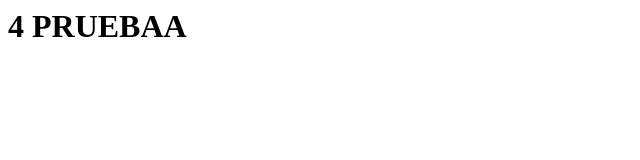
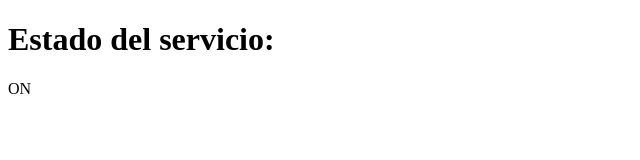
Before and after one commit to Raul-edu-navarra/status.sz14rt.live, a plain HTML site: page index.html in a window 1280 px wide. Shown: the whole page, without its empty margins (0-640 px from the left). Drawn offline with Linux system fonts and the light colour scheme.

Commit message:
Update index.html

```diff
--- a/index.html
+++ b/index.html
@@ -1,3 +1,14 @@
-<html>
-<h1> 4 PRUEBAA </h1>
+<!DOCTYPE html>
+<html lang="en">
+<head>
+    <meta charset="UTF-8">
+    <meta name="viewport" content="width=device-width, initial-scale=1.0">
+    <link rel="stylesheet" href="style.css">
+    <title>Estado del servidor de correo</title>
+</head>
+<body>
+    <h1>Estado del servicio:</h1>
+    <p class="encendido">ON</p>
+    <!-- <p class="apagado">OFF</p> -->
+</body>
 </html>
```
